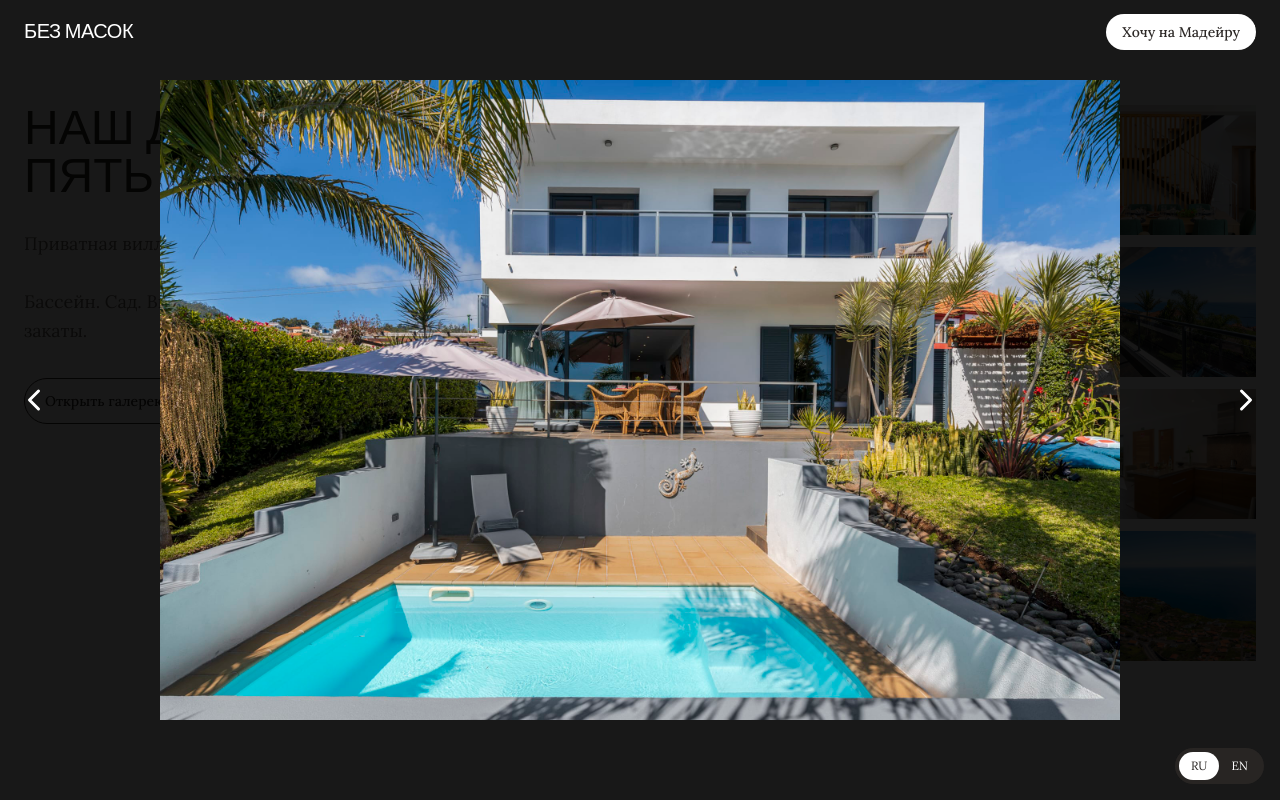
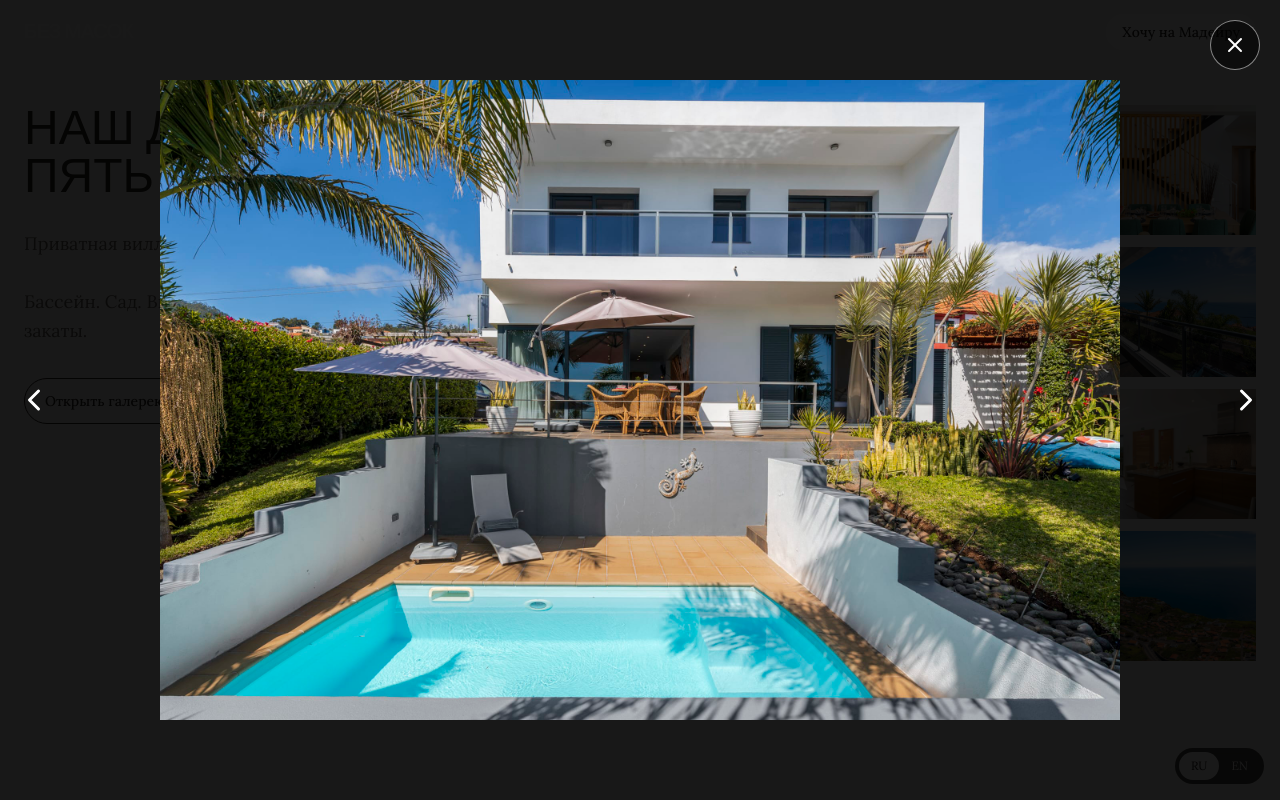
Before and after one commit to coendeurloo/madeira-retreat, a Next.js app: page / in a window 1280 px wide. Both pictures are taken after a click on the button "Открыть галерею". Shown: the part 4965-5765 px from the top of the page. Built offline with nearby package versions, Linux system fonts and the light colour scheme.

Commit message:
Make villa photo viewer easier to close

```diff
--- a/components/retreat/villa-showcase.tsx
+++ b/components/retreat/villa-showcase.tsx
@@ -1,8 +1,9 @@
 "use client"
 
-import { useState } from "react"
+import { useEffect, useState } from "react"
 import Image from "next/image"
 import { ChevronLeft, ChevronRight, X } from "lucide-react"
+import { createPortal } from "react-dom"
 
 import { useLanguage } from "@/lib/language-context"
 
@@ -26,6 +27,17 @@ export function VillaShowcase() {
   const [index, setIndex] = useState<number | null>(null)
   const next = (delta: number) =>
     setIndex((current) => current === null ? 0 : (current + delta + photos.length) % photos.length)
+
+  useEffect(() => {
+    if (index === null) return
+
+    const closeOnEscape = (event: KeyboardEvent) => {
+      if (event.key === "Escape") setIndex(null)
+    }
+
+    window.addEventListener("keydown", closeOnEscape)
+    return () => window.removeEventListener("keydown", closeOnEscape)
+  }, [index])
 
   return (
     <section className="mx-auto max-w-7xl px-6">
@@ -68,10 +80,23 @@ export function VillaShowcase() {
         </div>
       </div>
 
-      {index !== null ? (
-        <div role="dialog" aria-modal="true" className="fixed inset-0 z-[60] flex items-center justify-center bg-black/90 p-4">
-          <button onClick={() => setIndex(null)} aria-label="Close" className="absolute right-5 top-5 text-white">
-            <X />
+      {index !== null && typeof document !== "undefined"
+        ? createPortal(
+            <div
+              role="dialog"
+              aria-modal="true"
+              aria-label={`${copy[3]} ${index + 1}`}
+              onClick={(event) => {
+                if (event.target === event.currentTarget) setIndex(null)
+              }}
+              className="fixed inset-0 z-[60] flex items-center justify-center bg-black/90 p-4"
+            >
+              <button
+                onClick={() => setIndex(null)}
+                aria-label="Close gallery"
+                className="absolute right-5 top-5 rounded-full border border-white/50 bg-black/50 p-3 text-white transition hover:bg-white/20"
+              >
+                <X size={24} />
               </button>
               <button onClick={() => next(-1)} aria-label="Previous photo" className="absolute left-4 text-white">
                 <ChevronLeft size={36} />
@@ -82,8 +107,10 @@ export function VillaShowcase() {
               <button onClick={() => next(1)} aria-label="Next photo" className="absolute right-4 text-white">
                 <ChevronRight size={36} />
               </button>
-        </div>
-      ) : null}
+            </div>,
+            document.body,
+          )
+        : null}
     </section>
   )
 }
```
Lines whose indentation alone changed are shown as unchanged.
